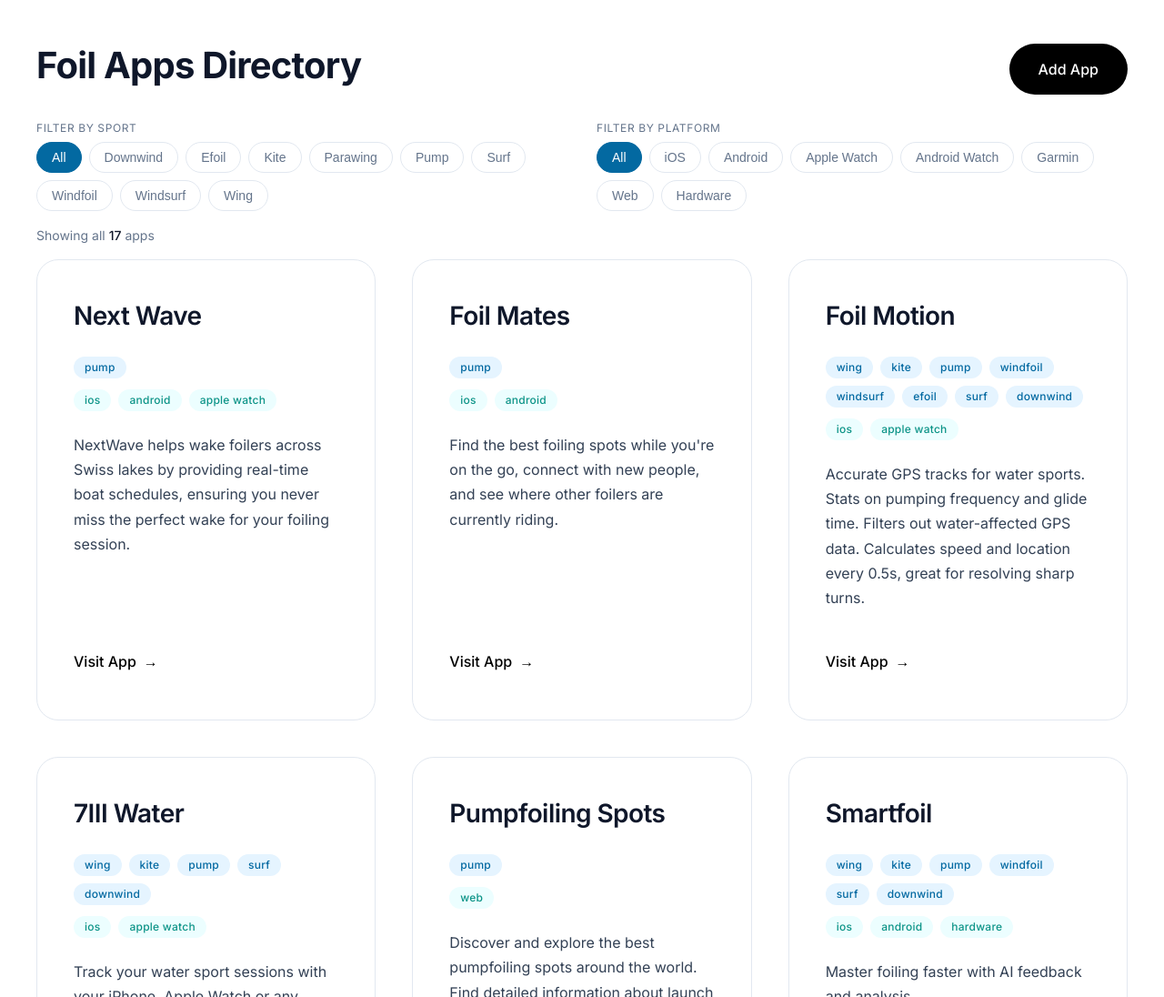
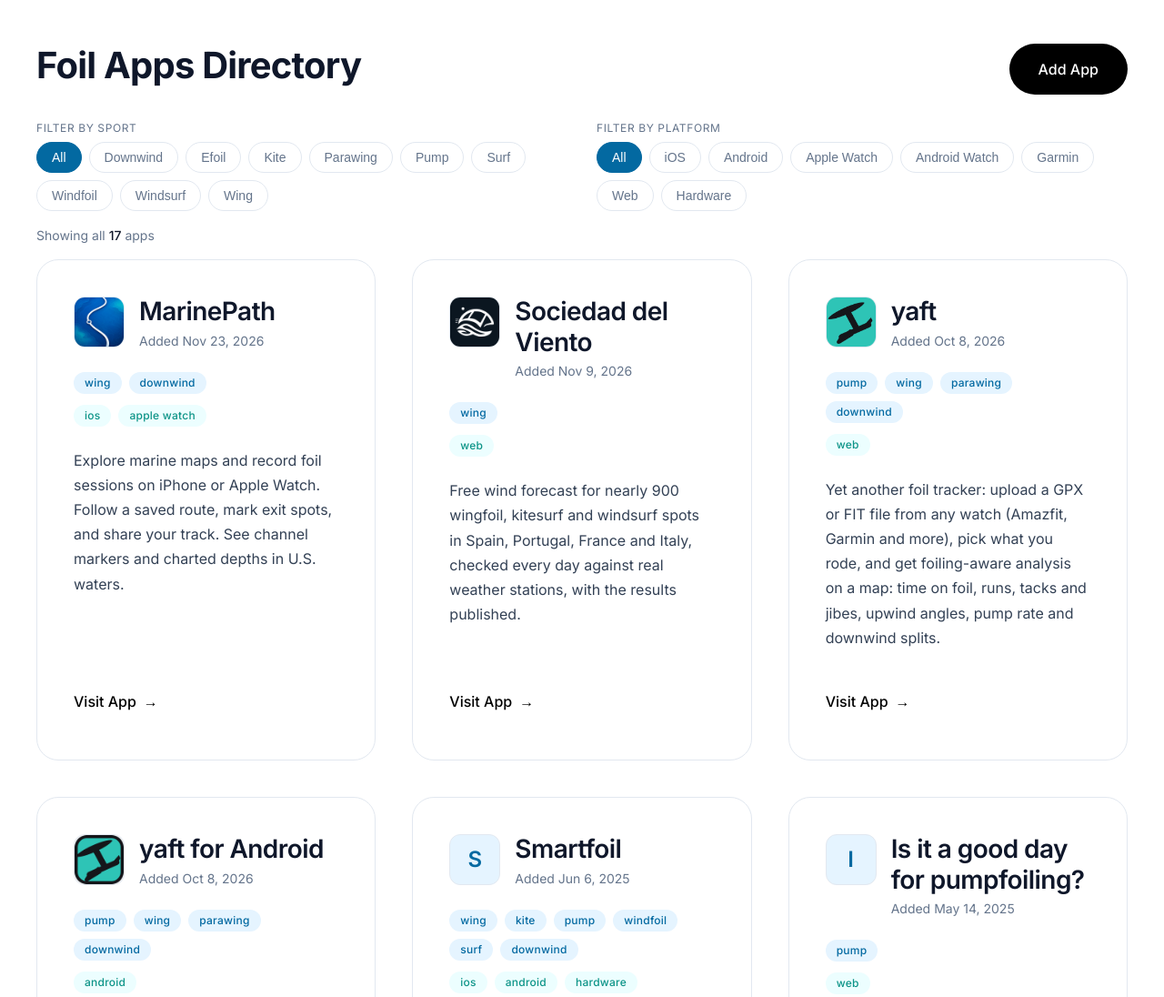
Before and after one commit to pfederi/foilapps, a plain HTML site: page index.html in a window 1280 px wide. Shown: the top 1096 px of the page at 91% size. Drawn offline with Linux system fonts and the light colour scheme.

Commit message:
Show newest apps first and add app icons to cards
- Add "added" date to each app (from git history) and sort the grid newest first
- Show the added date below the app name in each card
- Add optional "image" field with app icons in images/; cards without an icon show a letter placeholder
- Document "added" and "image" in the README

Co-Authored-By: Claude Opus 5.5 (1M context) <noreply@anthropic.com>

```diff
--- a/apps.json
+++ b/apps.json
@@ -2,6 +2,8 @@
   "apps": [
     {
       "name": "Next Wave",
+      "added": "2025-04-10",
+      "image": "images/next-wave.png",
       "url": "https://nextwaveapp.ch/",
       "sport": ["pumpfoil"],
       "platforms": ["ios", "android","apple watch"],
@@ -9,6 +11,8 @@
     },
     {
       "name": "Foil Mates",
+      "added": "2025-04-10",
+      "image": "images/foil-mates.png",
       "url": "https://foilmates.com/",
       "sport": ["pumpfoil"],
       "platforms": ["ios", "android"],
@@ -16,6 +20,8 @@
     },
     {
       "name": "Foil Motion",
+      "added": "2025-04-10",
+      "image": "images/foil-motion.png",
       "url": "https://foilmotion.webchoice.ch/",
       "sport": ["wingfoil", "kitefoil", "pumpfoil", "windfoil", "windsurf", "efoil", "surffoil", "downwindfoil"],
       "platforms": ["ios", "apple watch"],
@@ -23,6 +29,8 @@
     },
     {
       "name": "7III Water",
+      "added": "2025-04-13",
+      "image": "images/7iii-water.png",
       "url": "https://project7iii.com/water",
       "sport": ["wingfoil", "kitefoil", "pumpfoil", "surffoil", "downwindfoil"],
       "platforms": ["ios", "apple watch"],
@@ -30,6 +38,8 @@
     },
     {
       "name": "Pumpfoiling Spots",
+      "added": "2025-04-10",
+      "image": "images/pumpfoiling-spots.png",
       "url": "https://pumpfoiling.community/pump-foiling-spots/",
       "sport": ["pumpfoil"],
       "platforms": ["web"],
@@ -37,6 +47,7 @@
     },
     {
       "name": "Smartfoil",
+      "added": "2025-06-06",
       "url": "https://www.getsmartfoil.com/",
       "sport": ["wingfoil", "kitefoil", "pumpfoil", "windfoil", "surffoil", "downwindfoil"],
       "platforms": ["ios", "android", "hardware"],
@@ -44,6 +55,7 @@
     },
     {
       "name": "Foile.ch",
+      "added": "2025-04-10",
       "url": "https://foile.ch/",
       "sport": ["pumpfoil", "downwindfoil", "Wingfoil"],
       "platforms": ["web"],
@@ -51,6 +63,8 @@
     },
     {
       "name": "JMG-APP Foiling",
+      "added": "2025-04-10",
+      "image": "images/jmg-app-foiling.png",
       "url": "https://www.jeanmichelgruber.com/foiling-eng.html",
       "sport": ["surffoil", "pumpfoil", "downwindfoil", "efoil"],
       "platforms": ["garmin"],
@@ -58,6 +72,8 @@
     },
     {
       "name": "Hoolan",
+      "added": "2025-04-10",
+      "image": "images/hoolan.png",
       "url": "https://www.hoolan.app/",
       "sport": ["wingfoil", "Kitefoil"],
       "platforms": ["iOS", "Android", "Apple Watch", "Garmin"],
@@ -65,6 +81,8 @@
     },
     {
       "name": "Waterspeed",
+      "added": "2025-04-10",
+      "image": "images/waterspeed.png",
       "url": "https://waterspeedapp.com/",
       "sport": ["wingfoil", "Hydrofoil", "Kitefoil", "eFoil", "Foil", "Pumpfoil", "surffoil"],
       "platforms": ["iOS", "Android", "Apple Watch", "Garmin"],
@@ -72,6 +90,8 @@
     },
     {
       "name": "Surfr",
+      "added": "2025-04-10",
+      "image": "images/surfr.png",
       "url": "https://www.thesurfr.app/",
       "sport": ["wingfoil", "Kitefoil"],
       "platforms": ["iOS", "Android", "Apple Watch", "Android Watch", "Garmin"],
@@ -79,6 +99,8 @@
     },
     {
       "name": "Foil Sessions",
+      "added": "2025-04-14",
+      "image": "images/foil-sessions.png",
       "url": "https://foilsessions.app/",
       "sport": ["wingfoil", "Kitefoil"],
       "platforms": ["iOS", "Apple Watch"],
@@ -86,6 +108,7 @@
     },
     {
       "name": "Is it a good day for pumpfoiling?",
+      "added": "2025-05-14",
       "url": "https://isitagooddayfor.pumpfoiling.community/",
       "sport": ["Pumpfoil"],
       "platforms": ["Web"],
@@ -93,6 +116,8 @@
     },
     {
       "name": "yaft",
+      "added": "2026-10-08",
+      "image": "images/yaft.png",
       "url": "https://yaft.site/",
       "sport": ["pumpfoil", "wingfoil", "parawing", "downwindfoil"],
       "platforms": ["web"],
@@ -100,6 +125,8 @@
     },
     {
       "name": "yaft for Android",
+      "added": "2026-10-08",
+      "image": "images/yaft-android.png",
       "url": "https://github.com/cbrasser/yaft-android",
       "sport": ["pumpfoil", "wingfoil", "parawing", "downwindfoil"],
       "platforms": ["android"],
@@ -107,6 +134,8 @@
     },
     {
       "name": "Sociedad del Viento",
+      "added": "2026-11-09",
+      "image": "images/sociedad-del-viento.png",
       "url": "https://sociedaddelviento.com/",
       "sport": ["wingfoil"],
       "platforms": ["web"],
@@ -114,6 +143,8 @@
     },
     {
       "name": "MarinePath",
+      "added": "2026-11-23",
+      "image": "images/marinepath.png",
       "url": "https://marinepath.app/",
       "sport": ["wingfoil", "downwindfoil"],
       "platforms": ["ios", "apple watch"],
--- a/index.html
+++ b/index.html
@@ -188,6 +188,43 @@
             font-weight: 600;
             margin-bottom: 1.5rem;
             letter-spacing: -0.02em;
+        }
+
+        .app-card .app-header {
+            display: flex;
+            align-items: flex-start;
+            gap: 1rem;
+            margin-bottom: 1.5rem;
+        }
+
+        .app-card .app-icon {
+            flex-shrink: 0;
+            width: 56px;
+            height: 56px;
+            border-radius: 12px;
+            border: 1px solid var(--border-color);
+            object-fit: cover;
+        }
+
+        .app-card .app-icon.placeholder {
+            display: flex;
+            align-items: center;
+            justify-content: center;
+            background: var(--sport-chip-bg);
+            color: var(--sport-chip-text);
+            font-size: 1.5rem;
+            font-weight: 600;
+        }
+
+        .app-card .app-header h2 {
+            margin-bottom: 0;
+            line-height: 1.2;
+        }
+
+        .app-card .added {
+            font-size: 0.875rem;
+            color: #64748b;
+            margin-top: 0.25rem;
         }
 
         .app-card .chips-container {
@@ -518,7 +555,10 @@
                 console.log('Data loaded:', data);
 
                 if (data && data.apps && Array.isArray(data.apps)) {
-                    appsData = data.apps;
+                    // Newest apps first (stable sort keeps file order for same date)
+                    appsData = [...data.apps].sort((a, b) =>
+                        (b.added || '').localeCompare(a.added || '')
+                    );
                     const uniqueSports = getUniqueSports(appsData);
                     updateSportFilters(uniqueSports);
                     renderApps();
@@ -531,6 +571,14 @@
                 console.error('Error loading apps:', error);
                 document.querySelector('.apps-grid').innerHTML = `<p>Error loading apps: ${error.message}</p>`;
             }
+        }
+
+        // "2026-11-23" -> "Nov 23, 2026" (parsed as local date to avoid timezone shifts)
+        function formatAddedDate(added) {
+            const [year, month, day] = added.split('-').map(Number);
+            return new Date(year, month - 1, day).toLocaleDateString('en-US', {
+                year: 'numeric', month: 'short', day: 'numeric'
+            });
         }
 
         function renderApps() {
@@ -562,7 +610,15 @@
 
             container.innerHTML = filteredApps.map(app => `
                 <div class="app-card">
-                    <h2>${app.name}</h2>
+                    <div class="app-header">
+                        ${app.image
+                            ? `<img class="app-icon" src="${app.image}" alt="" loading="lazy">`
+                            : `<div class="app-icon placeholder" aria-hidden="true">${app.name.charAt(0)}</div>`}
+                        <div>
+                            <h2>${app.name}</h2>
+                            ${app.added ? `<p class="added">Added ${formatAddedDate(app.added)}</p>` : ''}
+                        </div>
+                    </div>
                     <div class="chips-container">
                         ${app.sport.map(sport => {
                             const normalizedSport = getNormalizedSport(sport);
```
Also changed, not shown: images/7iii-water.png (added), images/foil-mates.png (added), images/foil-motion.png (added), images/foil-sessions.png (added), images/hoolan.png (added), images/jmg-app-foiling.png (added), images/marinepath.png (added), images/next-wave.png (added), images/pumpfoiling-spots.png (added), images/sociedad-del-viento.png (added), images/surfr.png (added), images/waterspeed.png (added), images/yaft-android.png (added), images/yaft.png (added), 1 other file.
